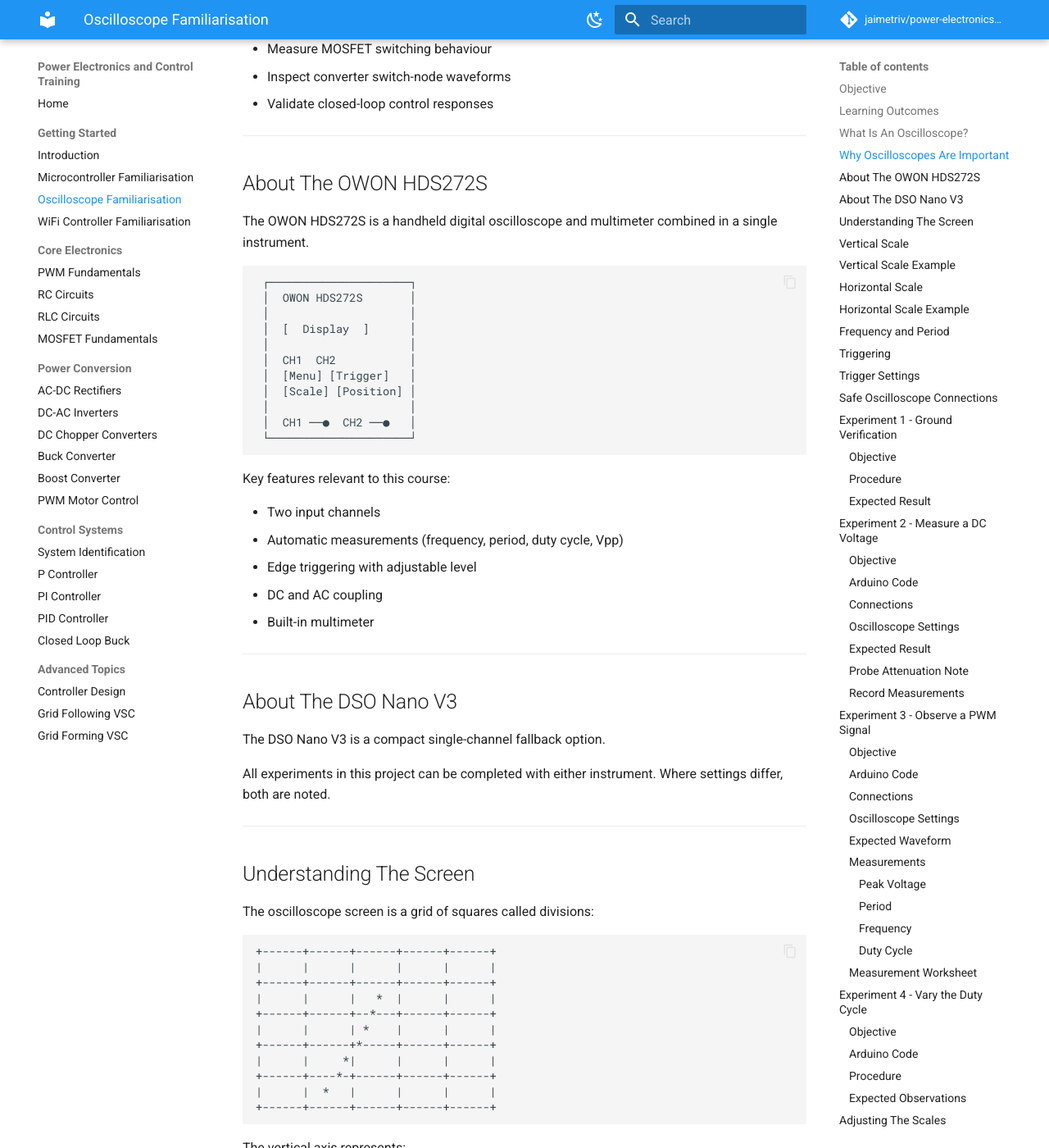
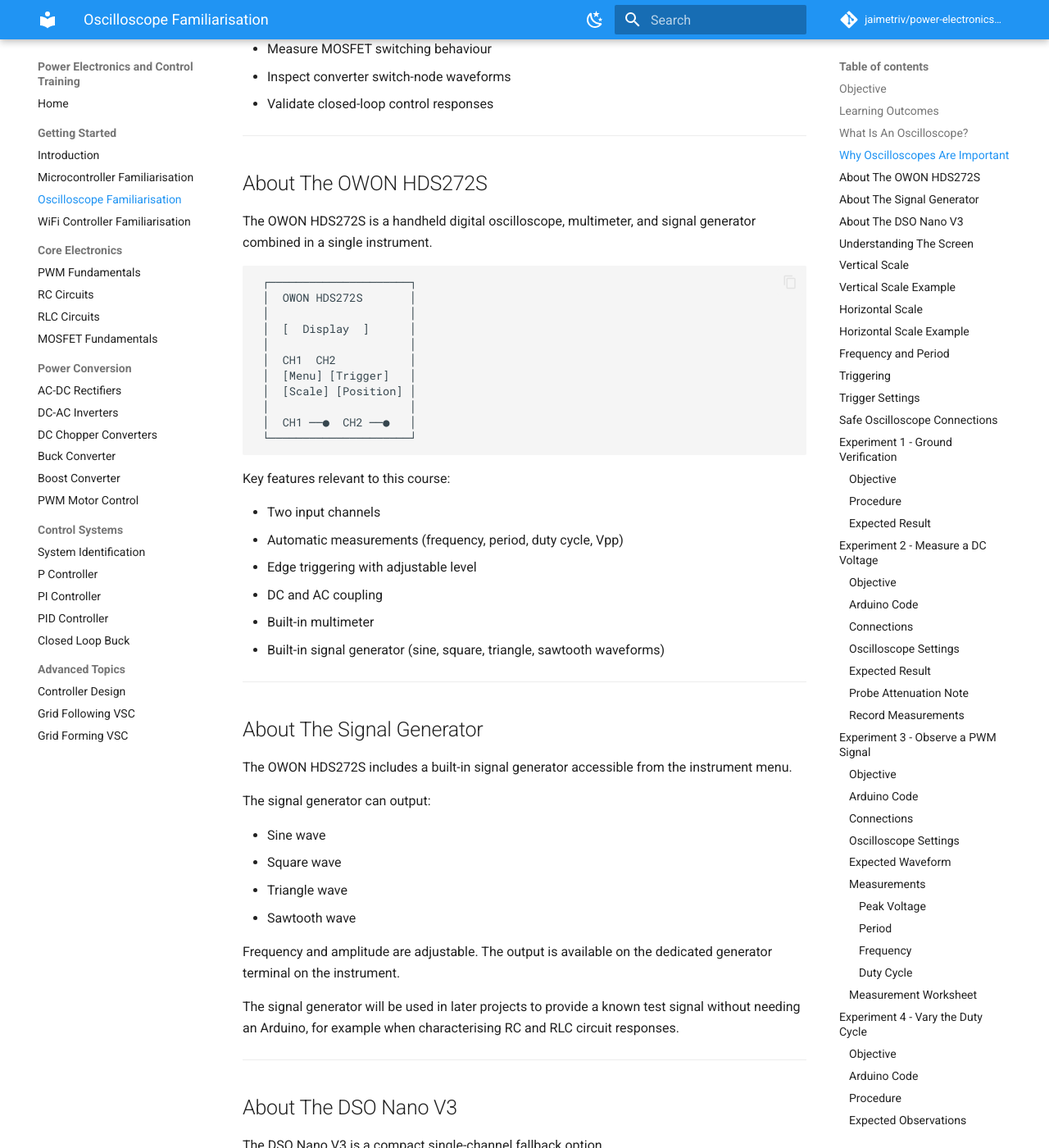
Before and after one commit to jaimetriv/power-electronics-and-control-training, an MkDocs documentation site: the page built from docs/00B_Oscilloscope_Familiarisation.md, in a window 1280 px wide and 1400 px high, scrolled down 2081 px. Shown: the whole window at 82% size. Built offline with MkDocs 1.6.1 and Material for MkDocs 9.7.7, drawn with Linux system fonts in a browser that asks for light colours; comment, search, counter and statistics services are not loaded.

Commit message:
minor changes

````diff
--- a/docs/00B_Oscilloscope_Familiarisation.md
+++ b/docs/00B_Oscilloscope_Familiarisation.md
@@ -90,7 +90,7 @@ Throughout this course the oscilloscope will be used to:
 
 ## About The OWON HDS272S
 
-The OWON HDS272S is a handheld digital oscilloscope and multimeter combined in a single instrument.
+The OWON HDS272S is a handheld digital oscilloscope, multimeter, and signal generator combined in a single instrument.
 
 ```text
  ┌─────────────────────┐
@@ -113,6 +113,24 @@ Key features relevant to this course:
 - Edge triggering with adjustable level
 - DC and AC coupling
 - Built-in multimeter
+- Built-in signal generator (sine, square, triangle, sawtooth waveforms)
+
+---
+
+## About The Signal Generator
+
+The OWON HDS272S includes a built-in signal generator accessible from the instrument menu.
+
+The signal generator can output:
+
+- Sine wave
+- Square wave
+- Triangle wave
+- Sawtooth wave
+
+Frequency and amplitude are adjustable. The output is available on the dedicated generator terminal on the instrument.
+
+The signal generator will be used in later projects to provide a known test signal without needing an Arduino, for example when characterising RC and RLC circuit responses.
 
 ---
 
````
